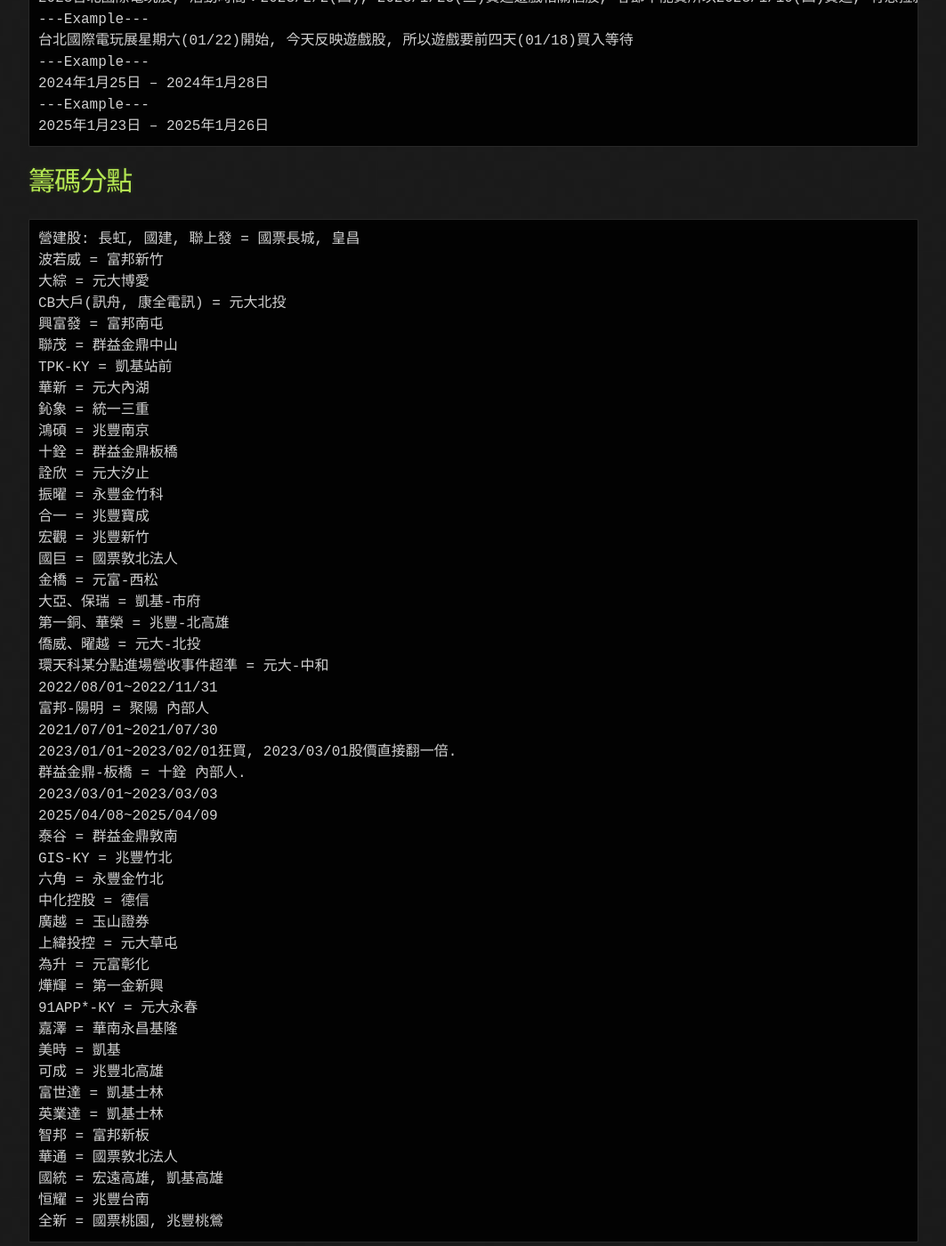
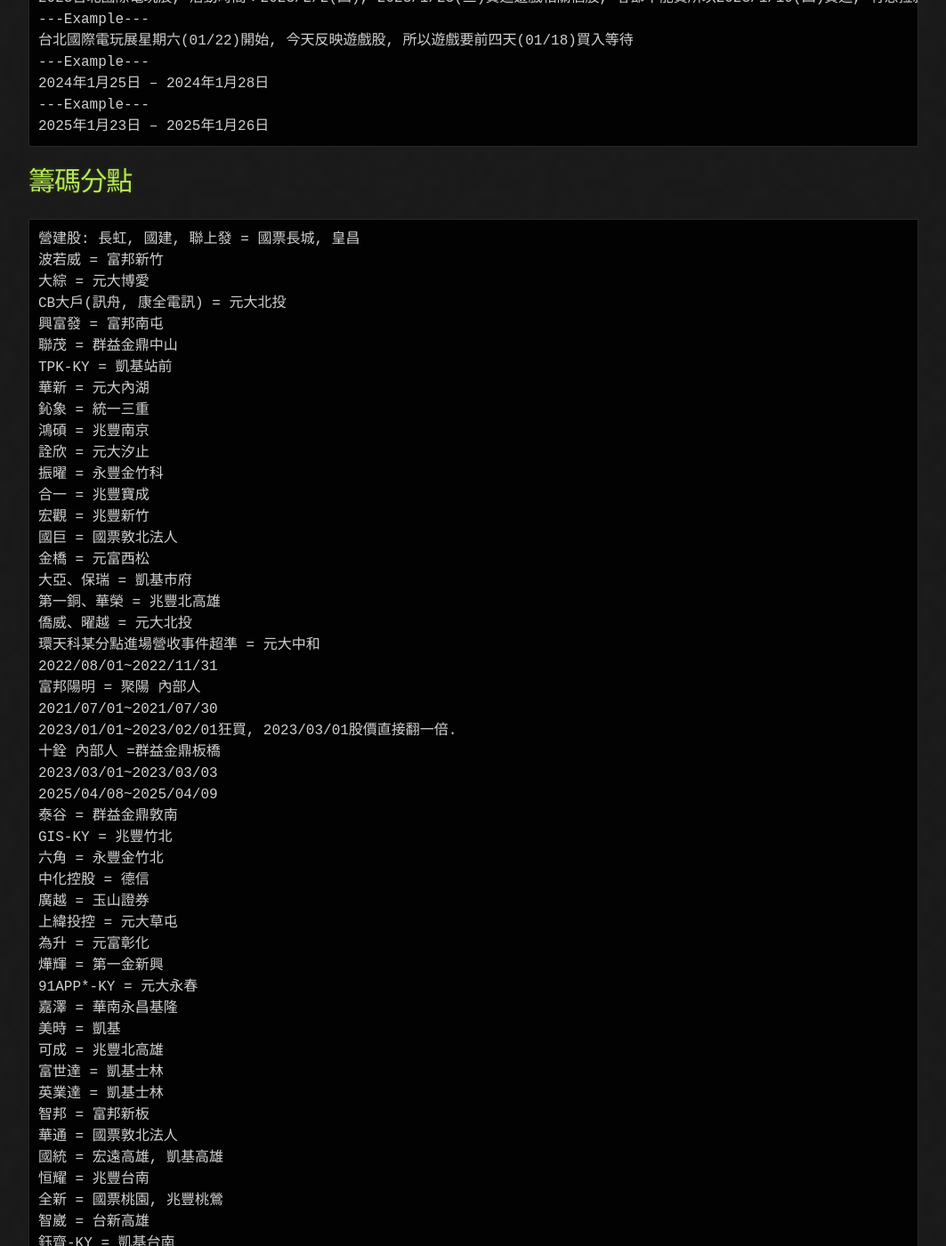
Before and after one commit to lepg5487/Stock_God, a Jekyll site: the page built from experience.md, in a window 1280 px wide and 1400 px high, scrolled down 18870 px. Shown: the whole window at 89% size, without its empty margins (108-1171 px from the left). Built offline with Jekyll 4.4.1, drawn with Linux system fonts in a browser that asks for light colours; our own code applies the rules of GitHub Pages for plain Markdown files; some of the changed text lies outside the part shown.

Commit message:
Update experience.md

```diff
--- a/experience.md
+++ b/experience.md
@@ -760,22 +760,21 @@
 華新 = 元大內湖
 鈊象 = 統一三重
 鴻碩 = 兆豐南京
-十銓 = 群益金鼎板橋
 詮欣 = 元大汐止
 振曜 = 永豐金竹科
 合一 = 兆豐寶成
 宏觀 = 兆豐新竹
 國巨 = 國票敦北法人
-金橋 = 元富-西松
-大亞、保瑞 = 凱基-市府
-第一銅、華榮 = 兆豐-北高雄
-僑威、曜越 = 元大-北投
-環天科某分點進場營收事件超準 = 元大-中和
+金橋 = 元富西松
+大亞、保瑞 = 凱基市府
+第一銅、華榮 = 兆豐北高雄
+僑威、曜越 = 元大北投
+環天科某分點進場營收事件超準 = 元大中和
 2022/08/01~2022/11/31
-富邦-陽明 = 聚陽 內部人
+富邦陽明 = 聚陽 內部人
 2021/07/01~2021/07/30
 2023/01/01~2023/02/01狂買, 2023/03/01股價直接翻一倍.
-群益金鼎-板橋 = 十銓 內部人.
+十銓 內部人 =群益金鼎板橋
 2023/03/01~2023/03/03
 2025/04/08~2025/04/09
 泰谷 = 群益金鼎敦南
```
Also changed, not shown: other parts of experience.md (+13 -0 lines).
